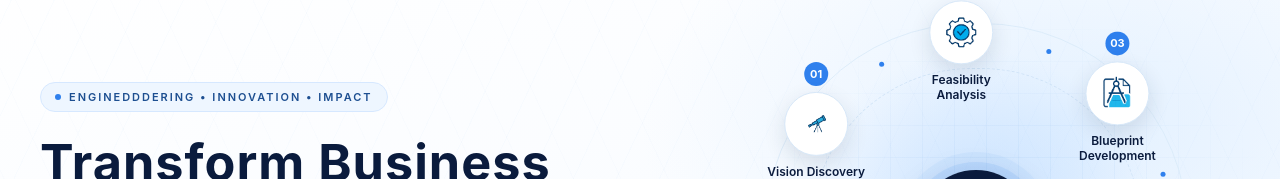
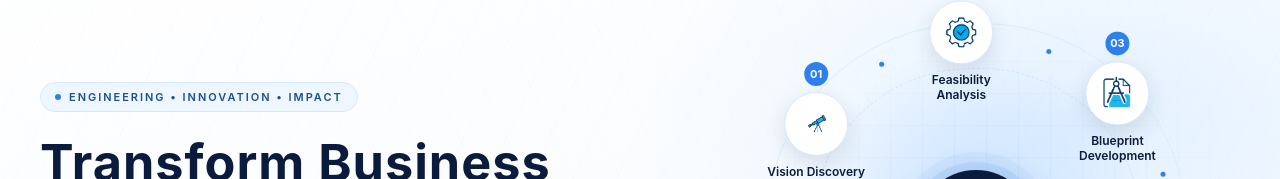
Before and after one commit to Alizaay/AGES-TECH-website, a React (Vite) app: page / in a window 1280 px wide. Shown: the part 147-326 px from the top of the page. Built offline with nearby package versions, Linux system fonts and the light colour scheme; no server answers; a web font is replaced by a local one.

Commit message:
Update hero.js

```diff
--- a/src/data/home/hero.js
+++ b/src/data/home/hero.js
@@ -27,7 +27,7 @@ export const heroStages = frameworkOrbitItems.map((item, index) => ({
 }))
 
 export const hero = {
-  eyebrow: ['ENGINEdddERING', 'INNOVATION', 'IMPACT'],
+  eyebrow: ['ENGINEERING', 'INNOVATION', 'IMPACT'],
   title: {
     lead: 'Transform Business Operations Into',
     accent: 'Scalable Systems',
```
